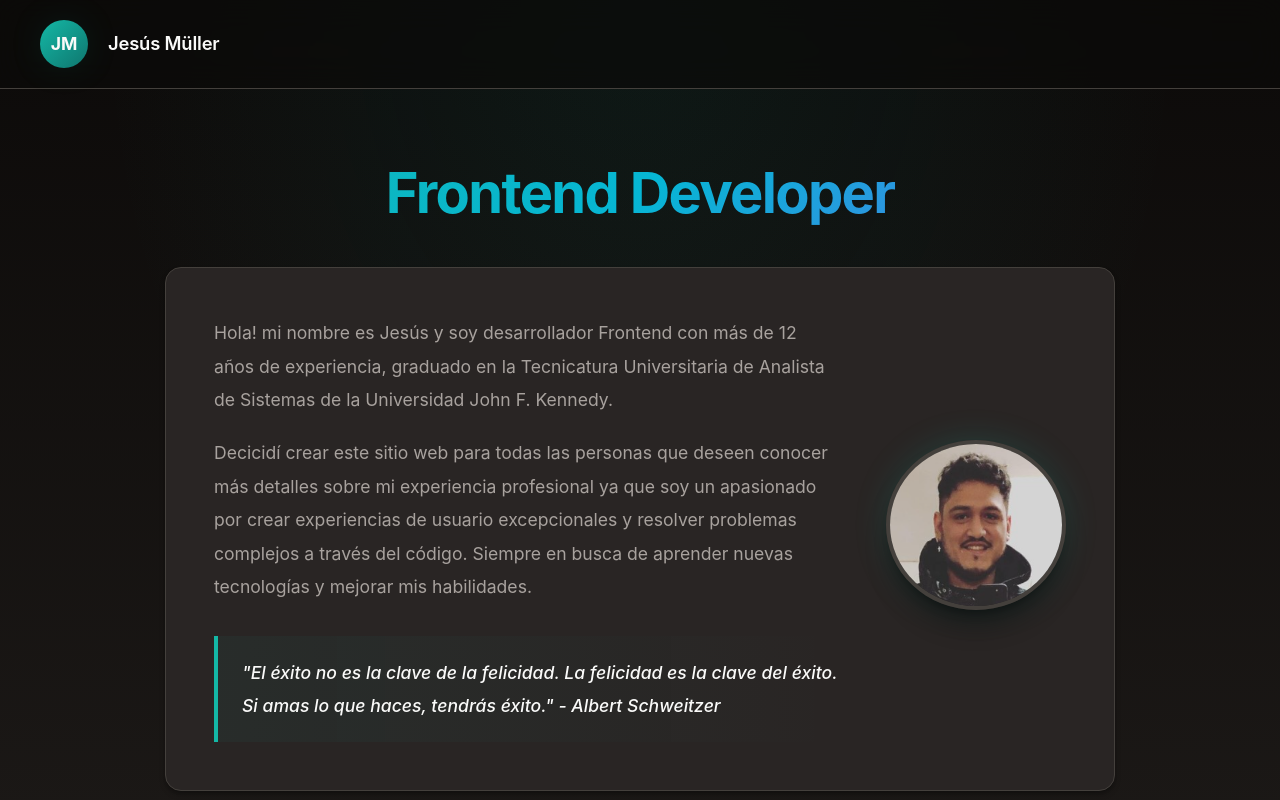
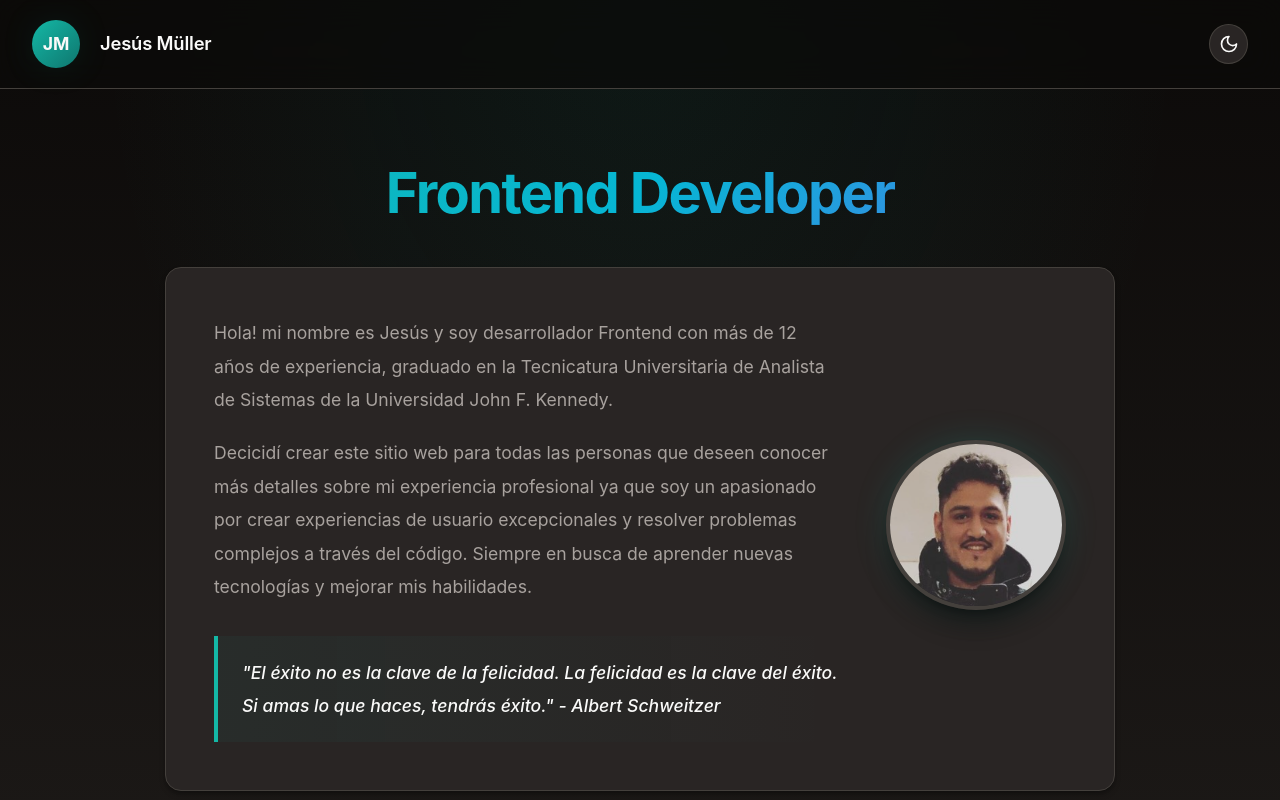
Before and after one commit to jDevZapata/jesus-muller, a Next.js app: page / in a window 1280 px wide. Shown: the top 800 px of the page. Built offline with nearby package versions, Linux system fonts and the light colour scheme.

Commit message:
agrego boton para cambiar  tema claro a oscuro

```diff
--- a/src/app/components/header/Header.tsx
+++ b/src/app/components/header/Header.tsx
@@ -1,4 +1,5 @@
 import Link from 'next/link';
+import ThemeToggle from '../theme-toggle/ThemeToggle';
 import styles from './Header.module.css';
 
 const Header = () => {
@@ -10,6 +11,7 @@ const Header = () => {
                 </Link>
                 <span className={styles.headerName}>Jesús Müller</span>
             </div>
+            <ThemeToggle />
         </header>
     );
 };
--- /dev/null
+++ b/src/app/components/theme-toggle/ThemeToggle.module.css
@@ -0,0 +1,25 @@
+.themeToggle {
+  display: flex;
+  align-items: center;
+  justify-content: center;
+  width: 2.5rem;
+  height: 2.5rem;
+  background: var(--surface);
+  border: 1px solid var(--border);
+  border-radius: 50%;
+  cursor: pointer;
+  transition: var(--transition);
+  color: var(--text);
+  padding: 0;
+}
+
+.themeToggle:hover {
+  background: var(--surface-elevated);
+  border-color: var(--primary-light);
+  transform: scale(1.1);
+  box-shadow: var(--shadow-glow);
+}
+
+.themeToggle:active {
+  transform: scale(0.95);
+}
--- /dev/null
+++ b/src/app/components/theme-toggle/ThemeToggle.tsx
@@ -0,0 +1,56 @@
+'use client';
+
+import { useState, useEffect } from 'react';
+import styles from './ThemeToggle.module.css';
+
+const ThemeToggle = () => {
+    const [isDark, setIsDark] = useState(true);
+
+    useEffect(() => {
+        const savedTheme = localStorage.getItem('theme');
+        const prefersLight = window.matchMedia('(prefers-color-scheme: light)').matches;
+
+        if (savedTheme) {
+            setIsDark(savedTheme === 'dark');
+        } else if (!prefersLight) {
+            setIsDark(true);
+        } else {
+            setIsDark(false);
+        }
+    }, []);
+
+    const toggleTheme = () => {
+        const newTheme = isDark ? 'light' : 'dark';
+        setIsDark(!isDark);
+        localStorage.setItem('theme', newTheme);
+        document.documentElement.setAttribute('data-theme', newTheme);
+    };
+
+    return (
+        <button
+            className={styles.themeToggle}
+            onClick={toggleTheme}
+            aria-label={isDark ? 'Cambiar a tema claro' : 'Cambiar a tema oscuro'}
+        >
+            {isDark ? (
+                <svg xmlns="http://www.w3.org/2000/svg" width="20" height="20" viewBox="0 0 24 24" fill="none" stroke="currentColor" strokeWidth="2" strokeLinecap="round" strokeLinejoin="round">
+                    <circle cx="12" cy="12" r="4"/>
+                    <path d="M12 2v2"/>
+                    <path d="M12 20v2"/>
+                    <path d="m4.93 4.93 1.41 1.41"/>
+                    <path d="m17.66 17.66 1.41 1.41"/>
+                    <path d="M2 12h2"/>
+                    <path d="M20 12h2"/>
+                    <path d="m6.34 17.66-1.41 1.41"/>
+                    <path d="m19.07 4.93-1.41 1.41"/>
+                </svg>
+            ) : (
+                <svg xmlns="http://www.w3.org/2000/svg" width="20" height="20" viewBox="0 0 24 24" fill="none" stroke="currentColor" strokeWidth="2" strokeLinecap="round" strokeLinejoin="round">
+                    <path d="M12 3a6 6 0 0 0 9 9 9 9 0 1 1-9-9Z"/>
+                </svg>
+            )}
+        </button>
+    );
+};
+
+export default ThemeToggle;
--- a/src/app/globals.css
+++ b/src/app/globals.css
@@ -21,6 +21,21 @@
   --transition: all 0.3s cubic-bezier(0.4, 0, 0.2, 1);
 }
 
+[data-theme="light"] {
+  --background: #ffffff;
+  --background-alt: #f8fafc;
+  --surface: #f1f5f9;
+  --surface-elevated: #e2e8f0;
+  --text: #0f172a;
+  --text-muted: #475569;
+  --text-subtle: #94a3b8;
+  --border: #e2e8f0;
+  --border-light: #cbd5e1;
+  --shadow: 0 4px 6px -1px rgb(0 0 0 / 0.1), 0 2px 4px -2px rgb(0 0 0 / 0.1);
+  --shadow-lg: 0 20px 25px -5px rgb(0 0 0 / 0.15), 0 8px 10px -6px rgb(0 0 0 / 0.1);
+  --shadow-glow: 0 0 40px -10px rgba(20, 184, 166, 0.2);
+}
+
 * {
   padding: 0;
   margin: 0;
@@ -34,6 +49,7 @@ body {
   background-color: var(--background);
   color: var(--text);
   line-height: 1.7;
+  transition: background-color 0.3s ease, color 0.3s ease;
 }
 
 a {
--- a/src/app/layout.tsx
+++ b/src/app/layout.tsx
@@ -14,7 +14,7 @@ export default function RootLayout({
   children: React.ReactNode;
 }>) {
   return (
-    <html lang="en">
+    <html lang="en" suppressHydrationWarning>
       <body>
         <Header />
         {children}
```
